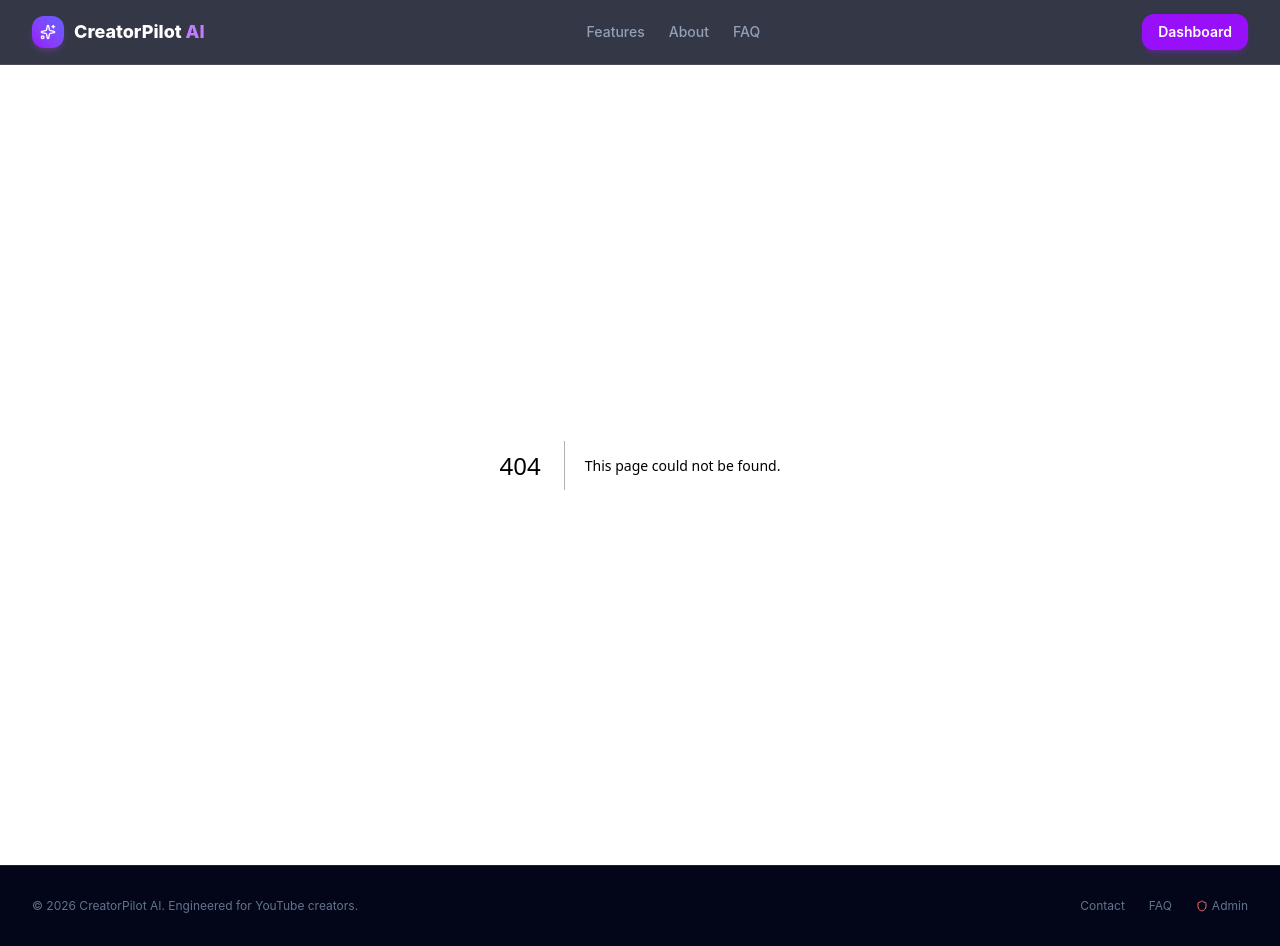
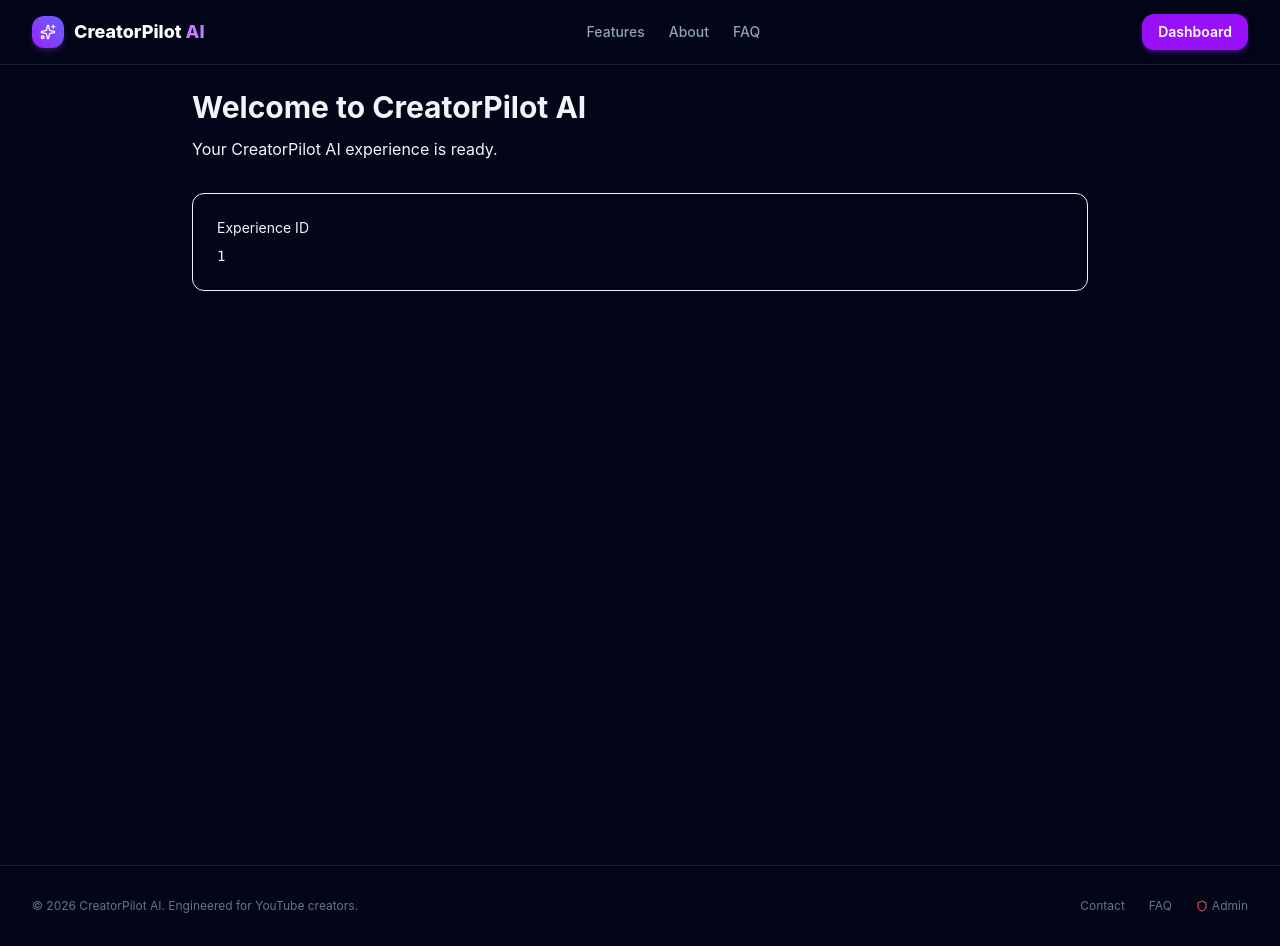
Before and after one commit to afnanwadascience-rgb/afnanwada, a Next.js app: page /experiences/1 in a window 1280 px wide. Before the commit this address had no page. Built offline with nearby package versions, Linux system fonts and the light colour scheme.

Commit message:
Add Whop experience route

```diff
--- /dev/null
+++ b/app/experiences/[experienceId]/page.tsx
@@ -0,0 +1,41 @@
+import { notFound } from "next/navigation";
+
+type ExperiencePageProps = {
+  params: Promise<{
+    experienceId: string;
+  }>;
+};
+
+export default async function ExperiencePage({
+  params,
+}: ExperiencePageProps) {
+  const { experienceId } = await params;
+
+  if (!experienceId) {
+    notFound();
+  }
+
+  return (
+    <main className="min-h-screen bg-background p-6">
+      <div className="mx-auto max-w-4xl">
+        <h1 className="text-3xl font-bold">
+          Welcome to CreatorPilot AI
+        </h1>
+
+        <p className="mt-3 text-muted-foreground">
+          Your CreatorPilot AI experience is ready.
+        </p>
+
+        <div className="mt-8 rounded-xl border p-6">
+          <p className="text-sm text-muted-foreground">
+            Experience ID
+          </p>
+
+          <p className="mt-2 break-all font-mono text-sm">
+            {experienceId}
+          </p>
+        </div>
+      </div>
+    </main>
+  );
+}
```
